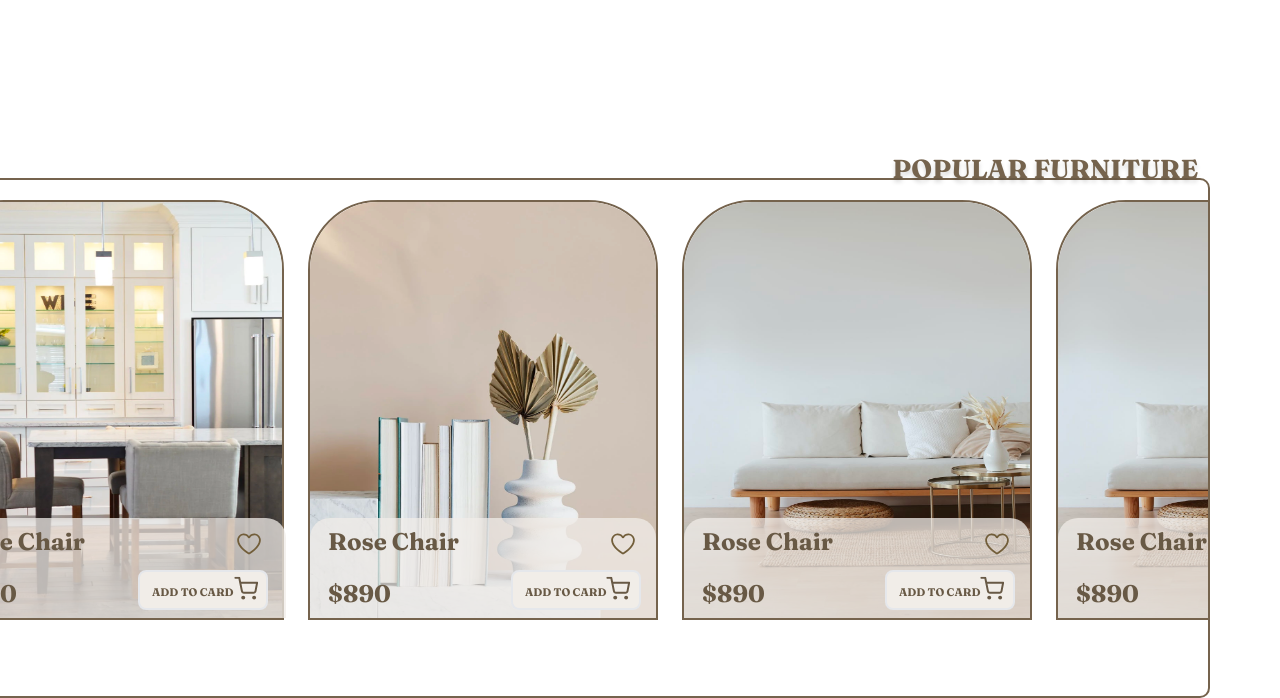
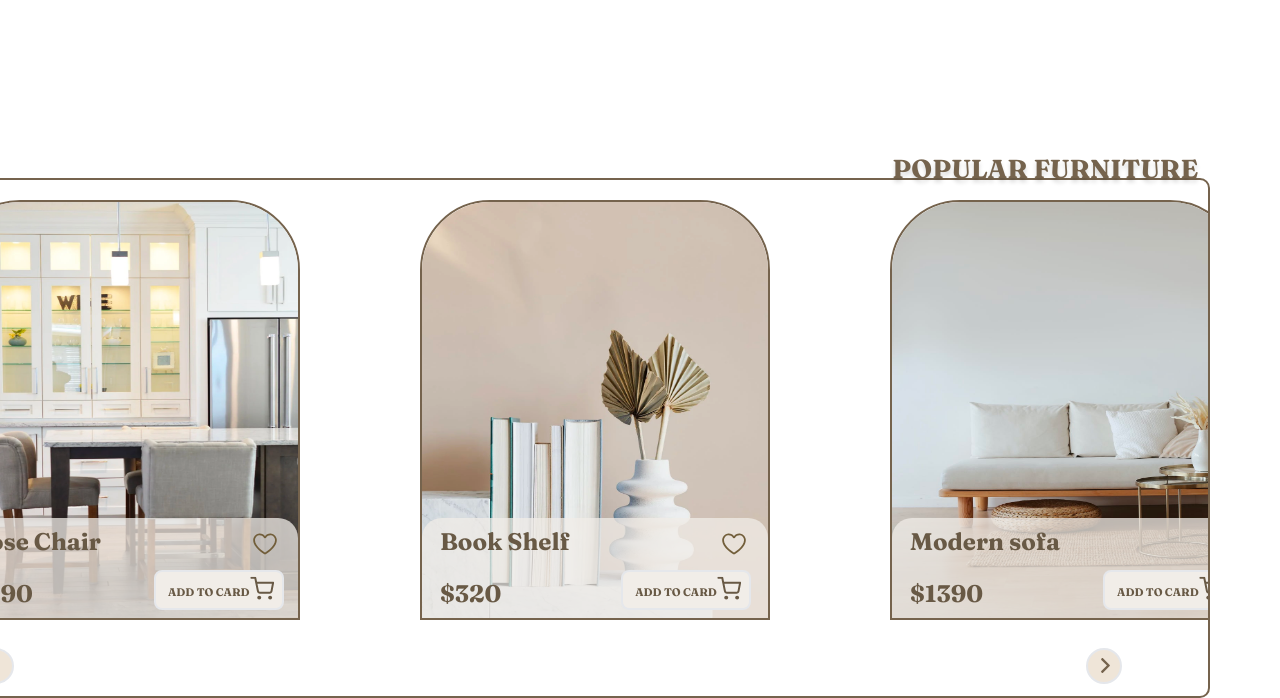
Before and after one commit to houssem109/challenge-2, a website built with Vite: page index.html in a window 1280 px wide. Shown: the part 1651-2349 px from the top of the page. Built offline with nearby package versions, Linux system fonts and the light colour scheme; what @designbycode/tailwindcss-text-stroke would draw is missing.

Commit message:
add button scroll

```diff
--- a/index.html
+++ b/index.html
@@ -78,12 +78,13 @@
       <span class="text-[#75634D] fraunces font-bold text-[26px] mr-3 absolute -mt-[28px] [text-shadow:_0_4px_4px_rgb(0_0_0_/_15%)]">POPULAR FURNITURE</span>
 
       <div class="border-2 absolute    border-[#75634D] h-[520px] w-[1310px] rounded-[10px] a -z-10">
-        <div class="mt-5 ml-8 flex flex-row overflow-x-auto gap-6">
+
+        <div class="mt-5 ml-12 flex flex-row overflow-hidden gap-[120px]">
 
           <div class=" w-[350px] min-w-[350px]  h-[420px] relative  " name="card">
             <img src="/3.png" alt="" class=" h-[420px] absolute  w-full border-2 border-[#75634D] rounded-[70px_70px_0px_0px] bg-no-repeat  -z-10 ">
             <div class="pt-[318px]">
-              <div class="bg-[#F1EDE8] opacity-75 blur-[0.5px] absolute  h-[100px] rounded-[20px_20px_0px_0px]   w-full ml-[1.99px]  z-8"></div>
+              <div class="bg-[#F1EDE8] opacity-75 blur-[0.5px] absolute  h-[100px] rounded-[20px_20px_0px_0px]   w-[346.5px]  ml-[1.99px]  z-8"></div>
               <div class="z-10 flex flex-col absolute  w-full">
                 <div class="flex"><span class="fraunces font-bold text-2xl pl-5 mt-2 text-[#685945]">Rose Chair</span> <img src="/Heart.svg" alt="" class="ml-[150px] mt-3 h-7 "></div>
                 <div class="flex"><span class="fraunces font-bold text-2xl pl-5 mt-5 text-[#685945]">$890</span><button class="border-2 rounded-[8.1px] bg-[#F1EDE8] h-[40px] w-[130px] ml-auto mr-4 mt-3 flex  pl-3 pt-[0px]  uppercase" ><span class="text-[#685945] fraunces font-[700] text-[11px] pt-3 ">add to card</span> <img src="/shopping-cart.svg" alt="" class=" h-[25px] w-[25px] mt-1"></button></div>
@@ -95,8 +96,8 @@
             <div class="pt-[318px]">
               <div class="bg-[#F1EDE8] opacity-75 blur-[0.5px] absolute  h-[100px] rounded-[20px_20px_0px_0px]   w-[346.5px] ml-[1.99px]  z-8"></div>
               <div class="z-10 absolute">
-                <div class="flex"><span class="fraunces font-bold text-2xl pl-5 mt-2 text-[#685945]">Rose Chair</span> <img src="/Heart.svg" alt="" class="ml-[150px] mt-3 h-7 "></div>
-                <div class="flex"><span class="fraunces font-bold text-2xl pl-5 mt-5 text-[#685945]">$890</span><button class="border-2 rounded-[8.1px] bg-[#F1EDE8] h-[40px] w-[130px] ml-[120px] mt-3 flex  pl-3 pt-[0px]  uppercase" ><span class="text-[#685945] fraunces font-[700] text-[11px] pt-3 ">add to card</span> <img src="/shopping-cart.svg" alt="" class=" h-[25px] w-[25px] mt-1"></button></div>
+                <div class="flex"><span class="fraunces font-bold text-2xl pl-5 mt-2 text-[#685945]">Book Shelf</span> <img src="/Heart.svg" alt="" class="ml-[150px] mt-3 h-7 "></div>
+                <div class="flex"><span class="fraunces font-bold text-2xl pl-5 mt-5 text-[#685945]">$320</span><button class="border-2 rounded-[8.1px] bg-[#F1EDE8] h-[40px] w-[130px] ml-[120px] mt-3 flex  pl-3 pt-[0px]  uppercase" ><span class="text-[#685945] fraunces font-[700] text-[11px] pt-3 ">add to card</span> <img src="/shopping-cart.svg" alt="" class=" h-[25px] w-[25px] mt-1"></button></div>
               </div>
             </div>
           </div>
@@ -105,21 +106,20 @@
             <div class="pt-[318px]">
               <div class="bg-[#F1EDE8] opacity-75 blur-[0.5px] absolute  h-[100px] rounded-[20px_20px_0px_0px]   w-[346.5px] ml-[1.99px]  z-8"></div>
               <div class="z-10 absolute">
-                <div class="flex"><span class="fraunces font-bold text-2xl pl-5 mt-2 text-[#685945]">Rose Chair</span> <img src="/Heart.svg" alt="" class="ml-[150px] mt-3 h-7 "></div>
-                <div class="flex"><span class="fraunces font-bold text-2xl pl-5 mt-5 text-[#685945]">$890</span><button class="border-2 rounded-[8.1px] bg-[#F1EDE8] h-[40px] w-[130px] ml-[120px] mt-3 flex  pl-3 pt-[0px]  uppercase" ><span class="text-[#685945] fraunces font-[700] text-[11px] pt-3 ">add to card</span> <img src="/shopping-cart.svg" alt="" class=" h-[25px] w-[25px] mt-1"></button></div>
+                <div class="flex"><span class="fraunces font-bold text-2xl pl-5 mt-2 text-[#685945]">Modern sofa</span> <img src="/Heart.svg" alt="" class="ml-[150px] mt-3 h-7 "></div>
+                <div class="flex"><span class="fraunces font-bold text-2xl pl-5 mt-5 text-[#685945]">$1390</span><button class="border-2 rounded-[8.1px] bg-[#F1EDE8] h-[40px] w-[130px] ml-[120px] mt-3 flex  pl-3 pt-[0px]  uppercase" ><span class="text-[#685945] fraunces font-[700] text-[11px] pt-3 ">add to card</span> <img src="/shopping-cart.svg" alt="" class=" h-[25px] w-[25px] mt-1"></button></div>
               </div>
             </div>
           </div>
-          <div class=" w-[350px] min-w-[350px] h-[420px] relative" name="card">
-            <img src="/1.png" alt="" class=" h-[420px] absolute  w-[350px] border-2 border-[#75634D] rounded-[70px_70px_0px_0px] bg-no-repeat  -z-10 ">
-            <div class="pt-[318px]">
-              <div class="bg-[#F1EDE8] opacity-75 blur-[0.5px] absolute  h-[100px] rounded-[20px_20px_0px_0px]   w-[346.5px] ml-[1.99px]  z-8"></div>
-              <div class="z-10 absolute">
-                <div class="flex"><span class="fraunces font-bold text-2xl pl-5 mt-2 text-[#685945]">Rose Chair</span> <img src="/Heart.svg" alt="" class="ml-[150px] mt-3 h-7 "></div>
-                <div class="flex"><span class="fraunces font-bold text-2xl pl-5 mt-5 text-[#685945]">$890</span><button class="border-2 rounded-[8.1px] bg-[#F1EDE8] h-[40px] w-[130px] ml-[120px] mt-3 flex  pl-3 pt-[0px]  uppercase" ><span class="text-[#685945] fraunces font-[700] text-[11px] pt-3 ">add to card</span> <img src="/shopping-cart.svg" alt="" class=" h-[25px] w-[25px] mt-1"></button></div>
-              </div>
+
+        </div>
+        <div class="flex ml-5   max-w-[1200px]">
+            <div class="border-2 bg-[#EFE5D8] ml-14 mt-7 h-9 w-9 rounded-full"><img src="/right-arrow (1) 1.svg" alt="" class="rotate-180 pr-[7px] pb-2">
+
             </div>
-          </div>
+            <div class="border-2  ml-auto bg-[#EFE5D8]  mt-7 h-9 w-9 rounded-full"><img src="/right-arrow (1) 1.svg" alt="" class="pt-[8px] pl-[10px]">
+
+            </div>
         </div>
       </div>
     </div>
```
Also changed, not shown: public/right-arrow (1) 1.svg (added).
